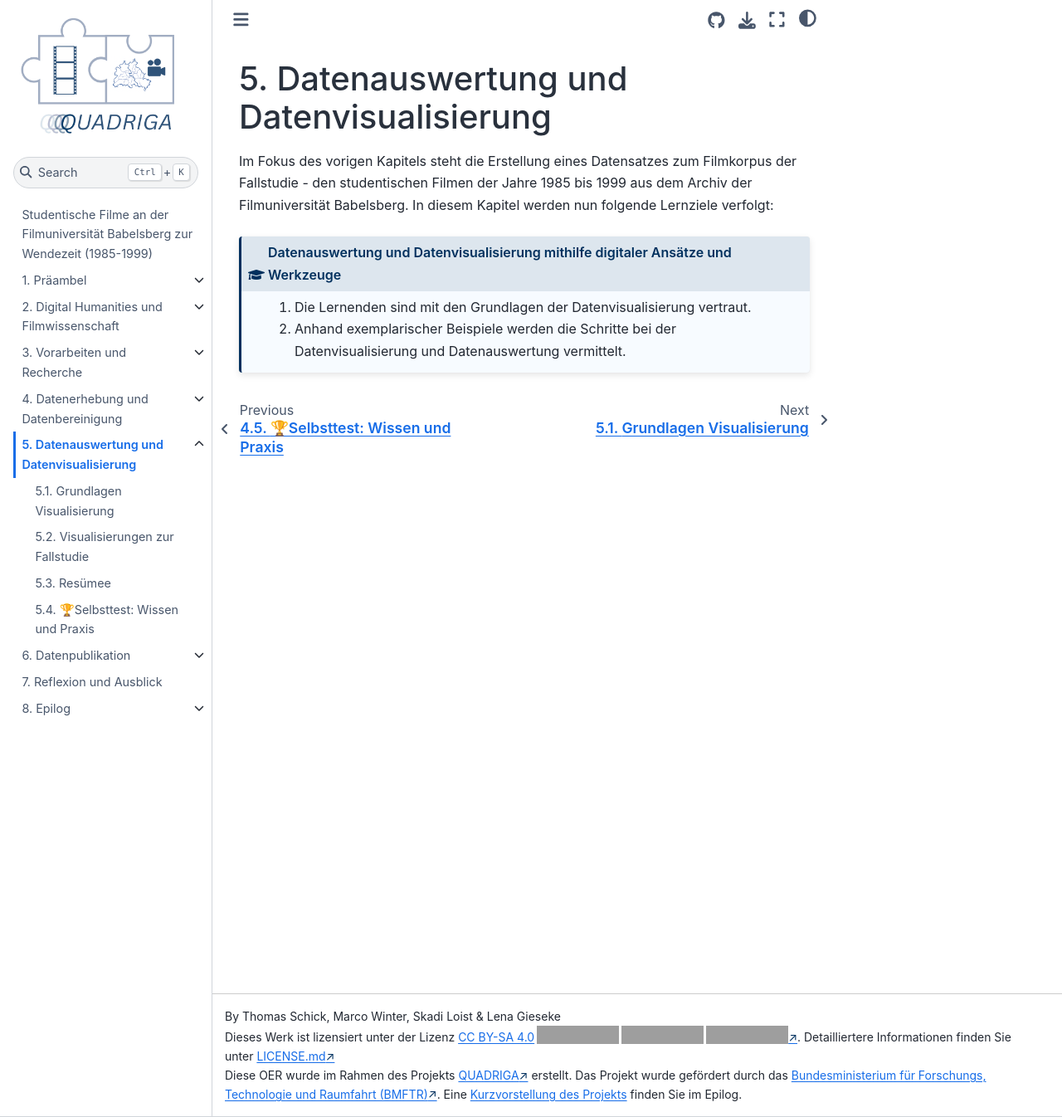
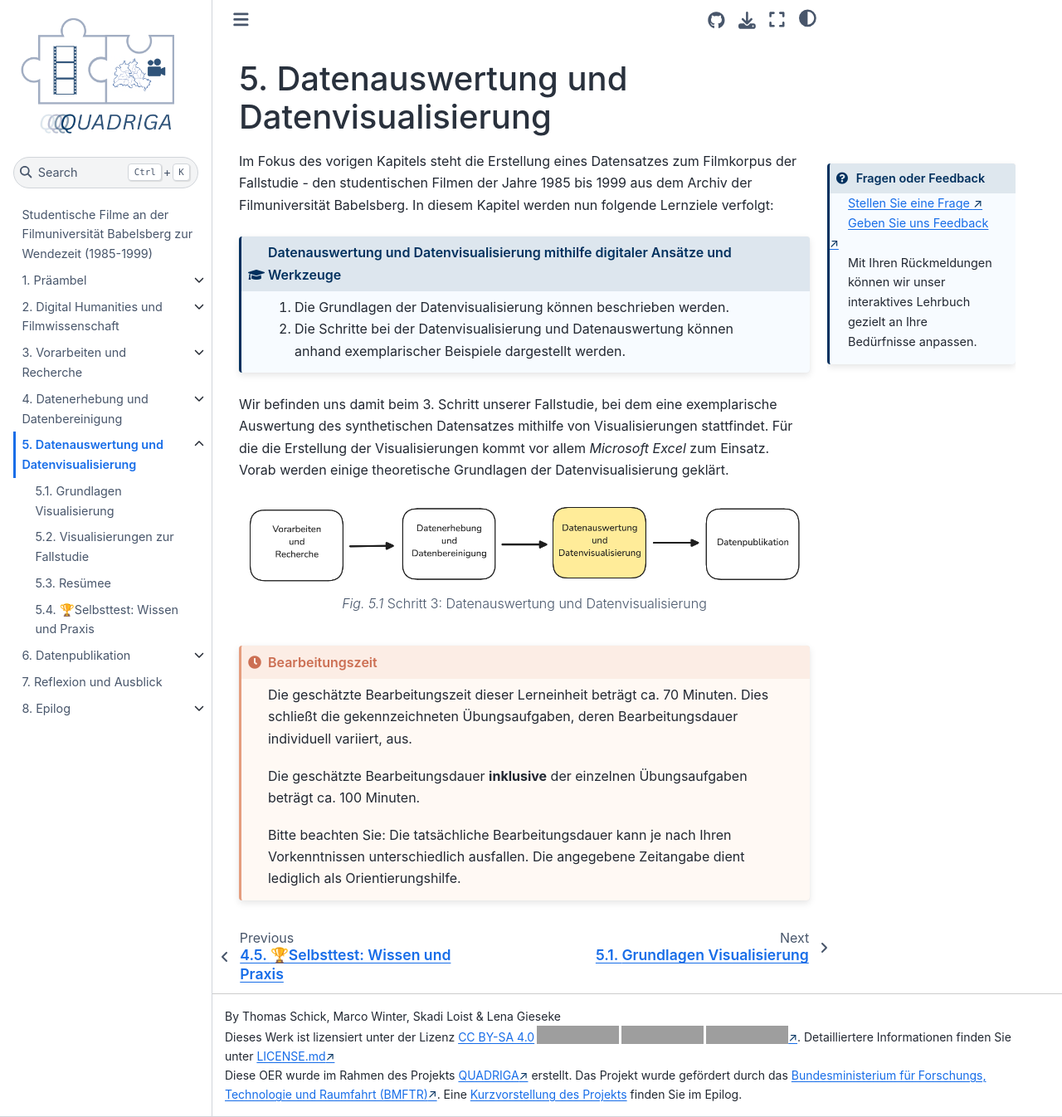
Before and after one commit to quadriga-dk/Bewegtes-Bild-Fallstudie-2, a Jupyter Book: the page built from auswertung/toc.md, in a window 1280 px wide and 1346 px high. Shown: the whole window at 83% size. Built offline with Jupyter Book 1.0.4 settings and Sphinx 7.4.7 and the Sphinx Book theme 1.1.4, drawn with Linux system fonts in a browser that asks for light colours; grey boxes are pictures that could not be loaded.

Commit message:
Update auswertung toc.md

`````diff
--- a/auswertung/toc.md
+++ b/auswertung/toc.md
@@ -1,8 +1,47 @@
 # Datenauswertung und Datenvisualisierung
+
+````{margin}
+```{admonition} Fragen oder Feedback
+:class: frage-feedback
+
+<a href="https://github.com/quadriga-dk/Bewegtes-Bild-Fallstudie-2/issues/new?assignees=&labels=question&projects=&template=frage.yml" class="external-link" target="_blank">
+    Stellen Sie eine Frage
+</a> <br>
+<a href="https://github.com/quadriga-dk/Bewegtes-Bild-Fallstudie-2/issues/new?assignees=&labels=feedback&projects=&template=feedback.yml" class="external-link" target="_blank">
+    Geben Sie uns Feedback
+</a>
+
+Mit Ihren Rückmeldungen können wir unser interaktives Lehrbuch gezielt an Ihre Bedürfnisse anpassen.
+
+```
+````
+
 Im Fokus des vorigen Kapitels steht die Erstellung eines Datensatzes zum Filmkorpus der Fallstudie - den studentischen Filmen der Jahre 1985 bis 1999 aus dem Archiv der Filmuniversität Babelsberg. In diesem Kapitel werden nun folgende Lernziele verfolgt:
 
 ```{admonition} Datenauswertung und Datenvisualisierung mithilfe digitaler Ansätze und Werkzeuge
 :class: lernziele
-1. Die Lernenden sind mit den Grundlagen der Datenvisualisierung vertraut.
-2. Anhand exemplarischer Beispiele werden die Schritte bei der Datenvisualisierung und Datenauswertung vermittelt.
+1. Die Grundlagen der Datenvisualisierung können beschrieben werden.
+2. Die Schritte bei der Datenvisualisierung und Datenauswertung können anhand exemplarischer Beispiele dargestellt werden.
 ```
+
+Wir befinden uns damit beim 3. Schritt unserer Fallstudie, bei dem eine exemplarische Auswertung des synthetischen Datensatzes mithilfe von Visualisierungen stattfindet. Für die die Erstellung der Visualisierungen kommt vor allem *Microsoft Excel* zum Einsatz. Vorab werden einige theoretische Grundlagen der Datenvisualisierung geklärt.
+
+```{figure} ../assets/auswertung/Grafik_Schritte_3.png
+---
+align: center
+width: 100%
+name: grafik_schritte_3
+alt: Grafik mit Darstellung der Schritte der OER. Der 3. Schritt ist farblich hervorgehoben.
+---
+Schritt 3: Datenauswertung und Datenvisualisierung
+```
+
+
+```{admonition} Bearbeitungszeit
+:class: zeitinfo
+Die geschätzte Bearbeitungszeit dieser Lerneinheit beträgt ca. 70 Minuten. Dies schließt die gekennzeichneten Übungsaufgaben, deren Bearbeitungsdauer individuell variiert, aus.
+
+Die geschätzte Bearbeitungsdauer **inklusive** der einzelnen Übungsaufgaben beträgt ca. 100 Minuten.
+
+Bitte beachten Sie: Die tatsächliche Bearbeitungsdauer kann je nach Ihren Vorkenntnissen unterschiedlich ausfallen. Die angegebene Zeitangabe dient lediglich als Orientierungshilfe.
+```
`````
Also changed, not shown: bereinigung/toc.md (+17 -0 lines), assets/auswertung/Grafik_Schritte_3.png (added).
